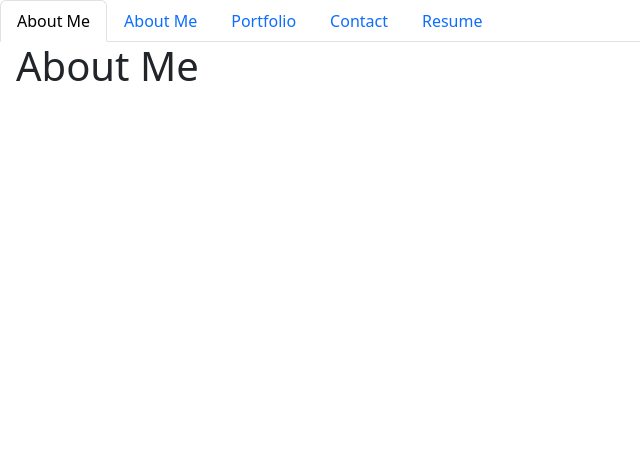
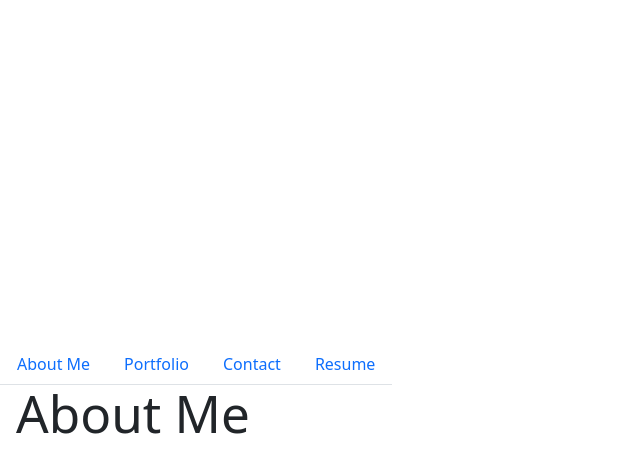
Before and after one commit to ayoleese/My-React-Portfolio, a React (Vite) app: page / in a window 1280 px wide. Shown: the top 472 px of the page, without its empty margins (0-640 px from the left). Built offline with nearby package versions, Linux system fonts and the light colour scheme.

Commit message:
all routes renders to each page

```diff
--- a/src/App.jsx
+++ b/src/App.jsx
@@ -1,10 +1,10 @@
 import { Outlet } from 'react-router-dom';
-import Nav from './components/NavBar';
+import NavBar from './components/NavBar';
 
 function App() {
   return (
     <>
-    <Nav />
+    <NavBar />
     <main className='mx-3'>
       <Outlet />
     </main>
--- a/src/components/NavBar.jsx
+++ b/src/components/NavBar.jsx
@@ -6,27 +6,22 @@ function NavBar () {
     return (
         <ul className='nav nav-tabs'>
             <li className='nav-item'>
-                <Link to='/' className={currentPage === '/' ? 'nav-link active' : 'nav-link'}>
-                    About Me
-                </Link>
-            </li>
-            <li className='nav-item'>
                 <Link to='/' className={currentPage === '/AboutMe' ? 'nav-link active' : 'nav-link'}>
                     About Me
                 </Link>
             </li>
             <li className='nav-item'>
-                <Link to='/' className={currentPage === '/Portfolio' ? 'nav-link active' : 'nav-link'}>
+                <Link to='/Portfolio' className={currentPage === '/Portfolio' ? 'nav-link active' : 'nav-link'}>
                     Portfolio
                 </Link>
             </li>
             <li className='nav-item'>
-                <Link to='/' className={currentPage === '/Contact' ? 'nav-link active' : 'nav-link'}>
+                <Link to='/Contact' className={currentPage === '/Contact' ? 'nav-link active' : 'nav-link'}>
                     Contact
                 </Link>
             </li>
             <li className='nav-item'>
-                <Link to='/' className={currentPage === '/Resume' ? 'nav-link active' : 'nav-link'}>
+                <Link to='/Resume' className={currentPage === '/Resume' ? 'nav-link active' : 'nav-link'}>
                     Resume
                 </Link>
             </li>
--- a/src/main.jsx
+++ b/src/main.jsx
@@ -1,6 +1,8 @@
-import ReactDOM from 'react-dom/client'
+import ReactDOM from 'react-dom/client';
 import { createBrowserRouter, RouterProvider } from 'react-router-dom';
-import 'bootstrap/dist/css/bootstrap.min.css'
+
+import 'bootstrap/dist/css/bootstrap.min.css';
+import './index.css';
 
 import App from './App';
 import Error from './pages/Error';
--- a/src/pages/AboutMe.jsx
+++ b/src/pages/AboutMe.jsx
@@ -1,3 +1,4 @@
+import { Link } from 'react-router-dom';
 
 export default function AboutMe() {
     return (
```
